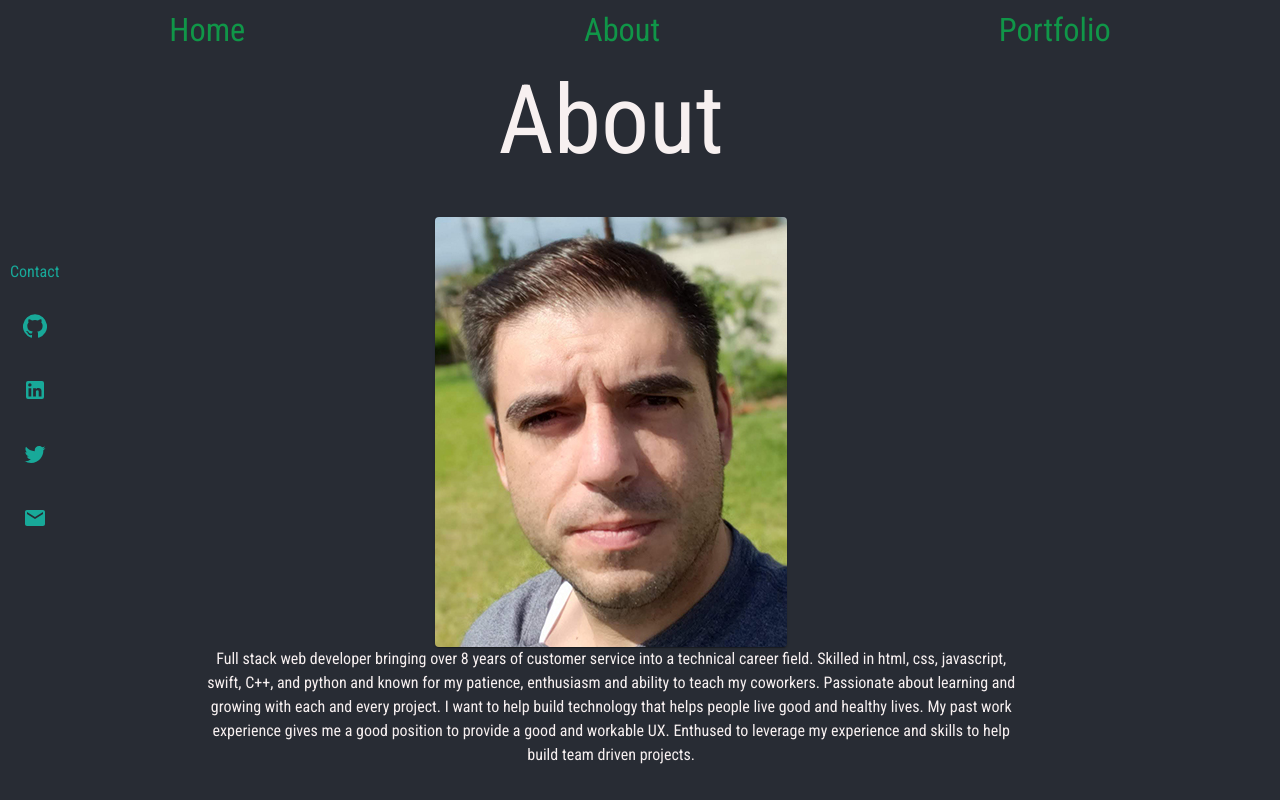
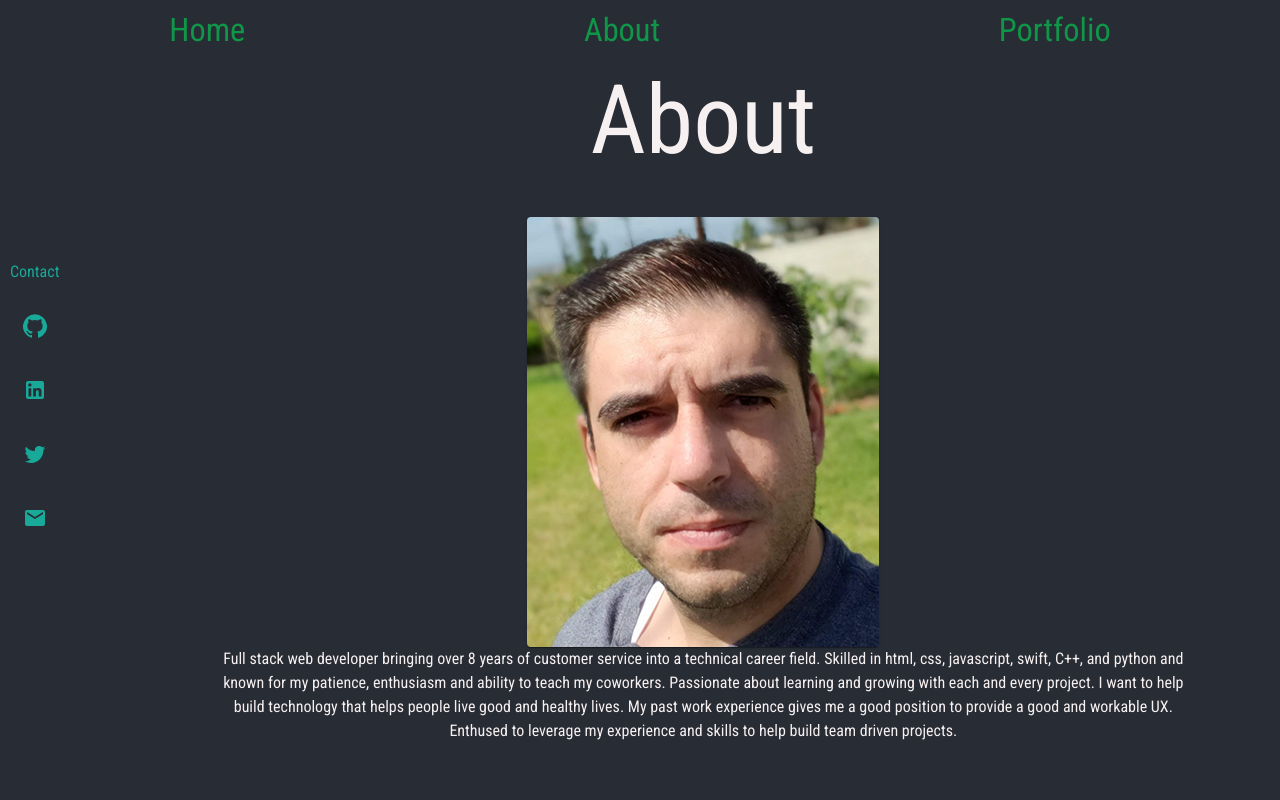
Before and after one commit to nathanaelhauser/my-portfolio, a React (Create React App) app: page /about in a window 1280 px wide. Built offline with nearby package versions, Linux system fonts and the light colour scheme; the HTML template or start-up script is replaced by a standard one.

Commit message:
Fixed styling on PlainAbout and deployed to github pages

```diff
--- a/package.json
+++ b/package.json
@@ -2,12 +2,14 @@
   "name": "my-portfolio",
   "version": "0.1.0",
   "private": true,
+  "homepage": "https://mesmerizingyeti.github.io/my-portfolio/",
   "dependencies": {
     "@material-ui/core": "^4.9.4",
     "@material-ui/icons": "^4.9.1",
     "@testing-library/jest-dom": "^4.2.4",
     "@testing-library/react": "^9.4.0",
     "@testing-library/user-event": "^7.2.1",
+    "gh-pages": "^2.2.0",
     "gsap": "^3.2.0",
     "react": "^16.12.0",
     "react-dom": "^16.12.0",
@@ -17,6 +19,8 @@
     "react-spring": "^8.0.27"
   },
   "scripts": {
+    "predeploy": "npm run build",
+    "deploy": "gh-pages -d build",
     "start": "react-scripts start",
     "build": "react-scripts build",
     "test": "react-scripts test",
--- a/src/App.js
+++ b/src/App.js
@@ -106,6 +106,9 @@ const App = () => {
                   <Route path="/portfolio">
                     <Portfolio />
                   </Route>
+                  <Route path="/my-portfolio">
+                    <Home />
+                  </Route>
                   <Route exact path="/">
                     <Home />
                   </Route>
--- a/src/components/PlainAbout/PlainAbout.js
+++ b/src/components/PlainAbout/PlainAbout.js
@@ -8,16 +8,9 @@ import {
 const useStyles = makeStyles(theme => ({
   root: {
     height: '92vh',
-    width: '100%',
     marginTop: '8vh',
-    paddingLeft: '8%',
-    paddingRight: '8%',
-    position: 'relative',
-    left: '0',
-    [theme.breakpoints.down('xs')]: {
-      paddingLeft: '8%',
-      paddingRight: '0'
-    }
+    marginLeft: '20px',
+    overflow: 'hidden'
   },
   fullHeight: {
     height: '-webkit-fill-available',
@@ -40,7 +33,7 @@ const PlainAbout = props => {
 
   return (
     <div className={classes.root}>
-      <Grid container direction="column" justify="flex-start" alignContent="center" className={classes.fullHeight} wrap='nowrap'>
+      <Grid container direction="column" justify="flex-start" alignItems="center" className={classes.fullHeight} wrap='nowrap'>
         <Grid item xs={10} className={classes.centerText}>
           <Typography variant='h1' component='header' color='textPrimary'>About</Typography>
         </Grid>
--- a/src/pages/Portfolio/Portfolio.js
+++ b/src/pages/Portfolio/Portfolio.js
@@ -24,7 +24,7 @@ const Portfolio = () => {
   const classes = useStyles()
   return (
     <div className={classes.root}>
-      <Grid container direction="column" justify="center" alignContent="center" className={classes.fullHeight}>
+      <Grid container direction="column" justify="flex-start" alignContent="center" className={classes.fullHeight}>
         <div className={classes.fadeContainer}>
           <Typography variant='h1' component='header' color='textPrimary'>Portfolio</Typography>
         </div>
```
Also changed, not shown: 1 other file (tests, documents, lock files or other folders).
